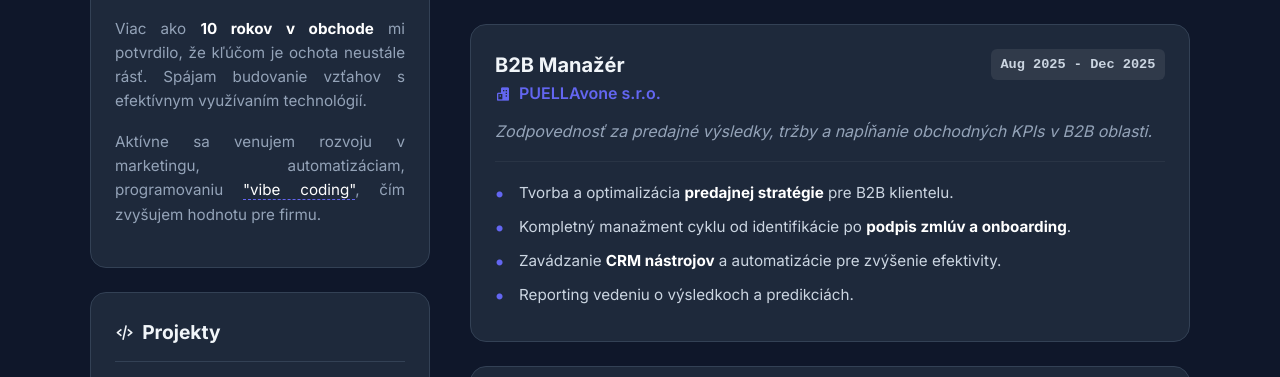
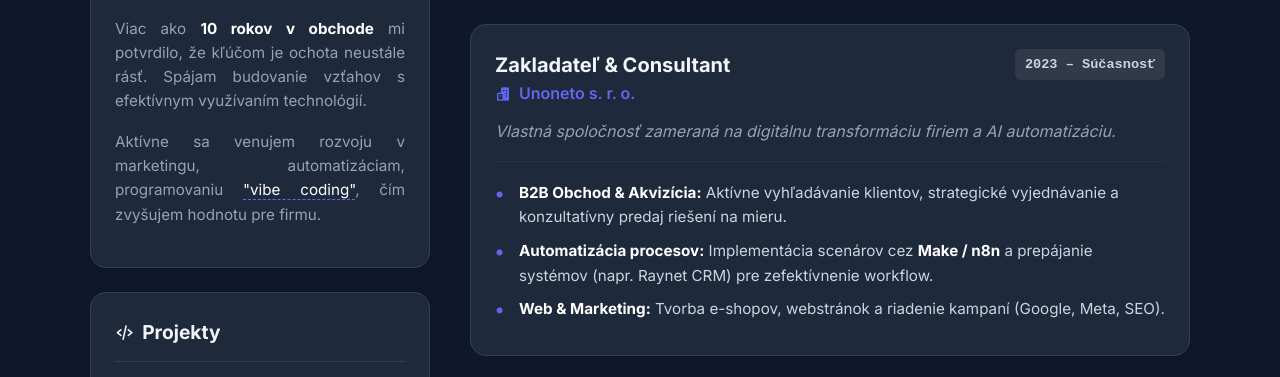
Before and after one commit to Matusbenco/About-me, a plain HTML site: page index.html in a window 1280 px wide. Shown: the part 399-776 px from the top of the page. Drawn offline with nearby package versions, Linux system fonts and the light colour scheme.

```diff
--- a/index.html
+++ b/index.html
@@ -536,17 +536,16 @@
                 <div class="card">
                     <div class="job-header">
                         <div>
-                            <div class="job-role">B2B Manažér</div>
-                            <div class="job-company"><i class='bx bxs-buildings'></i> PUELLAvone s.r.o.</div>
+                            <div class="job-role">Zakladateľ & Consultant</div>
+                            <div class="job-company"><i class='bx bxs-buildings'></i> Unoneto s. r. o.</div>
                         </div>
-                        <div class="job-date">Aug 2025 - Dec 2025</div>
+                        <div class="job-date">2023 – Súčasnosť</div>
                     </div>
-                    <p class="job-desc">Zodpovednosť za predajné výsledky, tržby a napĺňanie obchodných KPIs v B2B oblasti.</p>
+                    <p class="job-desc">Vlastná spoločnosť zameraná na digitálnu transformáciu firiem a AI automatizáciu.</p>
                     <ul class="job-points">
-                        <li>Tvorba a optimalizácia <strong>predajnej stratégie</strong> pre B2B klientelu.</li>
-                        <li>Kompletný manažment cyklu od identifikácie po <strong>podpis zmlúv a onboarding</strong>.</li>
-                        <li>Zavádzanie <strong>CRM nástrojov</strong> a automatizácie pre zvýšenie efektivity.</li>
-                        <li>Reporting vedeniu o výsledkoch a predikciách.</li>
+                        <li><strong>B2B Obchod & Akvizícia:</strong> Aktívne vyhľadávanie klientov, strategické vyjednávanie a konzultatívny predaj riešení na mieru.</li>
+                        <li><strong>Automatizácia procesov:</strong> Implementácia scenárov cez <strong>Make / n8n</strong> a prepájanie systémov (napr. Raynet CRM) pre zefektívnenie workflow.</li>
+                        <li><strong>Web & Marketing:</strong> Tvorba e-shopov, webstránok a riadenie kampaní (Google, Meta, SEO).</li>
                     </ul>
                 </div>
 
@@ -610,7 +609,7 @@
                     <ul class="job-points">
                         <li>Expanzia na nové trhy <strong>(HU, SI, IT, RO, AT)</strong> a vytvorenie B2B portálu.</li>
                         <li>Vedenie tímu nákupcov a obchodníkov pre <strong>30 krajín EÚ</strong> (Teamleader).</li>
-                        <li>Komplexné riadenie 3 maloobchodných prevádzok (SK/CZ) a ich tímov.</li>
+                        <li>Komplexné riadenie 3 maloobchodných prevádzok (SK/CZ) and ich tímov.</li>
                         <li>Implementácia dynamickej cenotvorby a optimalizácia dodávateľských podmienok.</li>
                     </ul>
                 </div>
```
